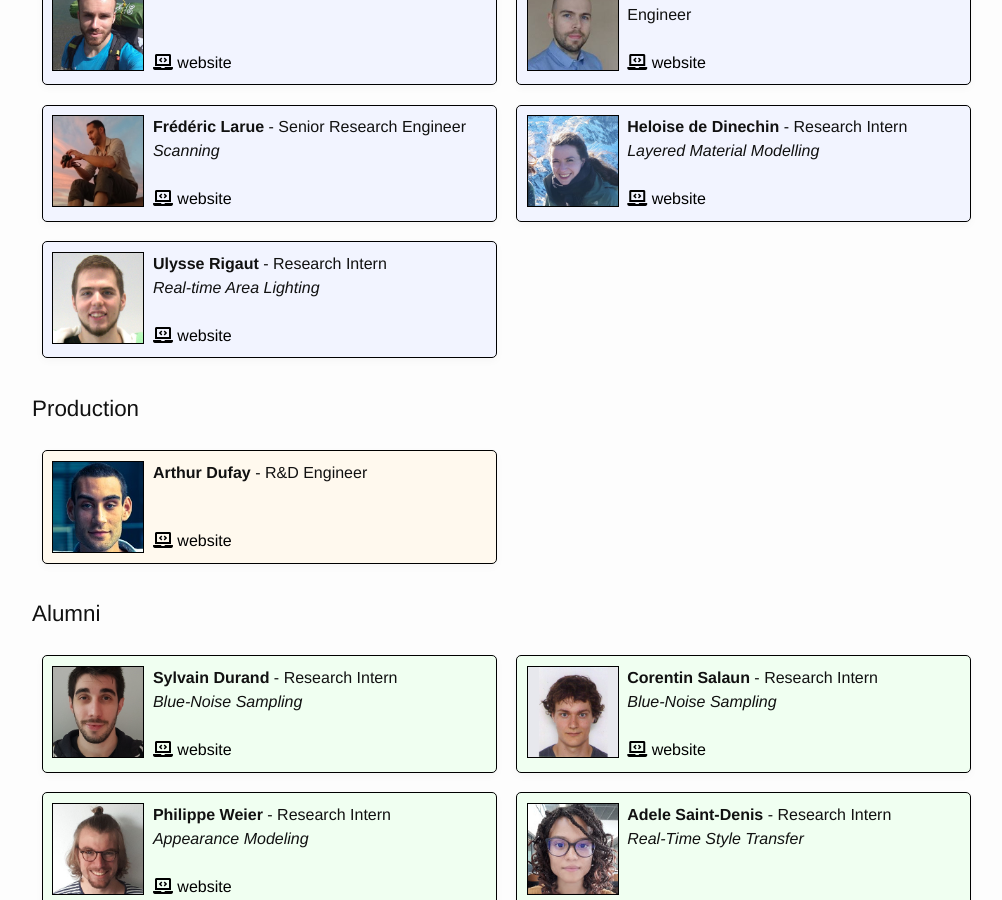
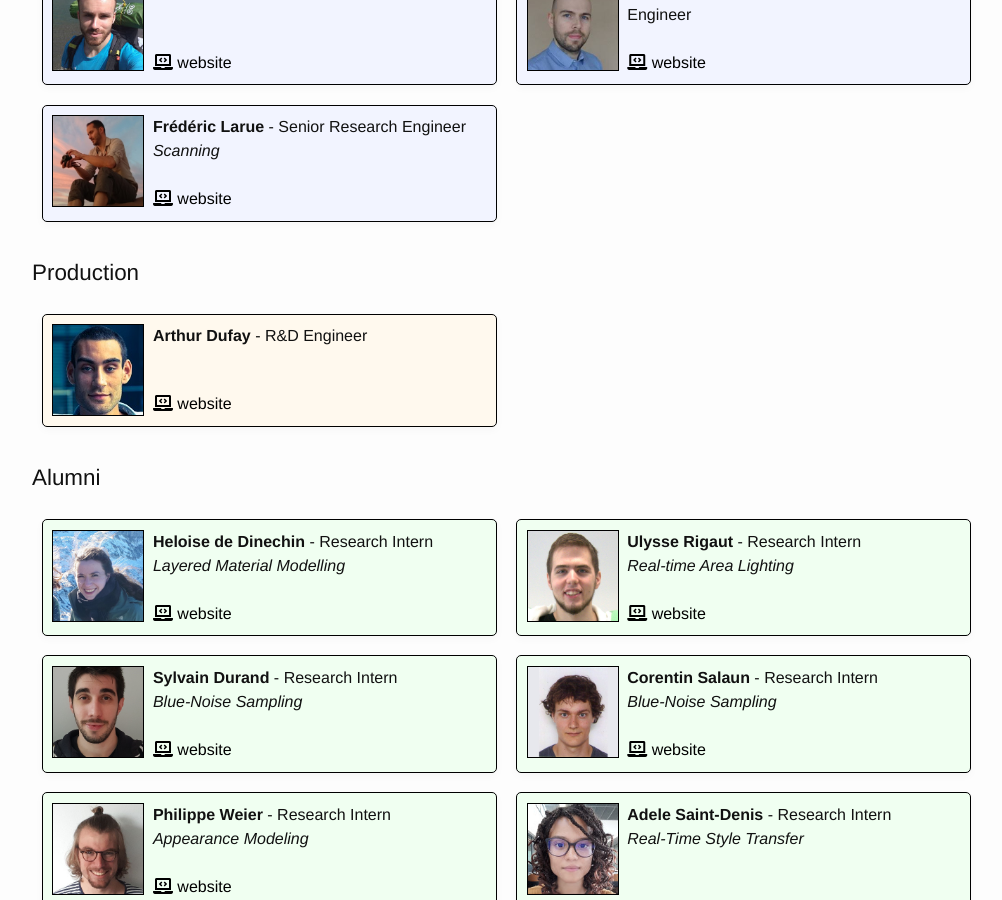
Before and after one commit to unity-grenoble/website, a Jekyll site: the page built from people.html, in a window 1280 px wide and 900 px high, scrolled down 521 px. Shown: the whole window, without its empty margins (126-1128 px from the left). Built offline with Jekyll 4.4.1, drawn with Linux system fonts in a browser that asks for light colours; some of the changed lines change nothing that is shown.

Commit message:
updated interns

```diff
--- a/_data/members.yml
+++ b/_data/members.yml
@@ -53,14 +53,14 @@
 - name: Heloise de Dinechin
   title: Research Intern
   url: https://heloisededinechin.github.io/
-  center: labs
+  center: alumni
   topics: "Layered Material Modelling"
   photo: /images/people/heloise_dinechin.jpg
 
 - name: Ulysse Rigaut
   title: Research Intern
   url: "https://ulysserigaut.com/"
-  center: labs
+  center: alumni
   topics: "Real-time Area Lighting"
   photo: /images/people/ulysse_rigaut.jpg
 
```
